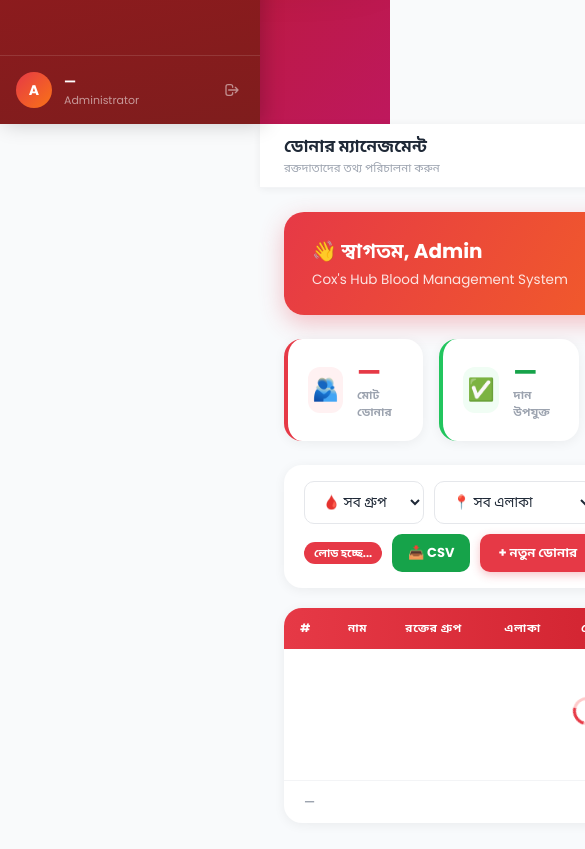
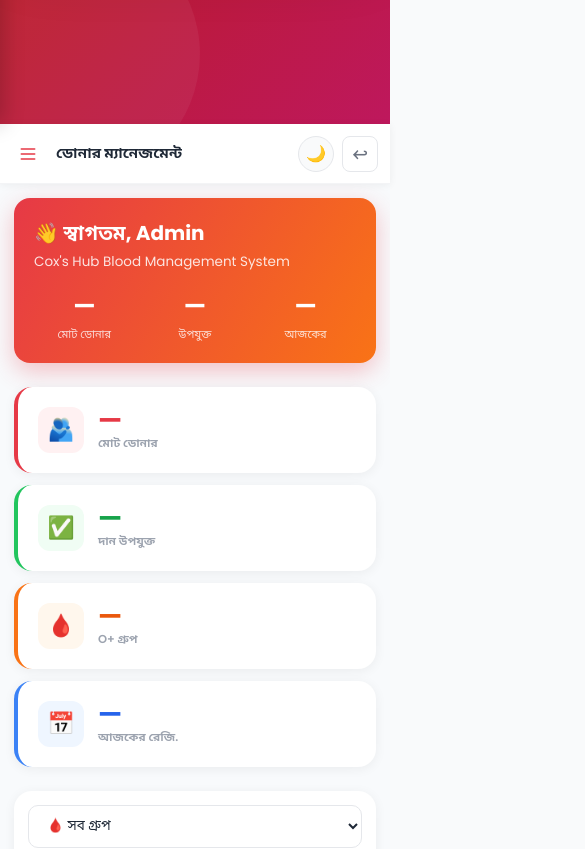
Before and after one commit to MKmuslim-777/coxshubblood, a website: page dashboard.html in a window 390 px wide. Shown: the part 720-1569 px from the top of the page, 585 px wide, since content can reach past the window. Drawn offline with nearby package versions, Linux system fonts and the light colour scheme.

Commit message:
Add files via upload

```diff
--- a/dashboard.html
+++ b/dashboard.html
@@ -113,6 +113,184 @@ tailwind.config = {
 
   /* Topbar user avatar */
   .avatar { width: 36px; height: 36px; border-radius: 50%; background: linear-gradient(135deg,#e63946,#f97316); display: flex; align-items: center; justify-content: center; color: #fff; font-weight: 800; font-size: 14px; }
+
+  /* Dashboard responsive layout */
+  #dashboard > div {
+    min-width: 0;
+  }
+  #dashboard main {
+    min-width: 0;
+  }
+  .card {
+    min-width: 0;
+  }
+  table {
+    min-width: 760px;
+  }
+  #donorPageBtns {
+    flex-wrap: wrap;
+    justify-content: flex-end;
+  }
+
+  @media (max-width: 1180px) {
+    #tab-donors > div:nth-of-type(2) {
+      grid-template-columns: repeat(2, minmax(0, 1fr)) !important;
+    }
+  }
+
+  @media (max-width: 900px) {
+    #sidebar {
+      transform: translateX(-100%) !important;
+    }
+    #sidebar.is-open {
+      transform: translateX(0) !important;
+    }
+    #dashboard > div {
+      margin-left: 0 !important;
+      width: 100%;
+    }
+    #sidebarToggle {
+      display: inline-flex !important;
+      align-items: center;
+      justify-content: center;
+    }
+    #dashboard header {
+      padding: 0 16px !important;
+    }
+    #dashboard main {
+      padding: 18px !important;
+    }
+  }
+
+  @media (max-width: 640px) {
+    .btn-red,
+    .btn-outline,
+    .btn-ghost {
+      width: 100%;
+      justify-content: center;
+      text-align: center;
+    }
+    .modal-wrap {
+      align-items: flex-start;
+      overflow-y: auto;
+      padding: 12px;
+    }
+    .modal-box {
+      max-width: 100%;
+      padding: 20px;
+      border-radius: 16px;
+      max-height: calc(100vh - 24px);
+      overflow-y: auto;
+    }
+    #dashboard header {
+      height: auto !important;
+      min-height: 60px;
+      gap: 10px;
+      padding: 10px 12px !important;
+    }
+    #dashboard header > div:first-child {
+      min-width: 0;
+    }
+    #pageTitle {
+      font-size: 15px !important;
+      white-space: nowrap;
+      overflow: hidden;
+      text-overflow: ellipsis;
+      max-width: 52vw;
+    }
+    #pageSubtitle {
+      display: none;
+    }
+    #dashboard header > div:last-child {
+      gap: 8px !important;
+    }
+    #dashboard header > div:last-child button:last-child {
+      width: 36px;
+      height: 36px;
+      padding: 0 !important;
+      font-size: 0 !important;
+      overflow: hidden;
+      position: relative;
+    }
+    #dashboard header > div:last-child button:last-child::before {
+      content: "↩";
+      font-size: 16px;
+      color: inherit;
+    }
+    #dashboard main {
+      padding: 14px !important;
+    }
+    #tab-donors > div:first-child {
+      align-items: flex-start !important;
+      padding: 20px !important;
+      border-radius: 16px !important;
+    }
+    #tab-donors > div:first-child > div:last-child {
+      width: 100%;
+      display: grid !important;
+      grid-template-columns: repeat(3, minmax(0, 1fr));
+      gap: 10px !important;
+    }
+    #tab-donors > div:first-child > div:last-child > div[style*="width:1px"] {
+      display: none;
+    }
+    #tab-donors > div:nth-of-type(2) {
+      grid-template-columns: 1fr !important;
+      gap: 12px !important;
+    }
+    #tab-donors > div:nth-of-type(3) {
+      align-items: stretch !important;
+      padding: 14px !important;
+    }
+    #tab-donors > div:nth-of-type(3) select,
+    #tab-donors > div:nth-of-type(3) button,
+    #tab-donors > div:nth-of-type(3) .badge {
+      width: 100% !important;
+    }
+    #tab-donors > div:nth-of-type(3) > div[style*="flex:1"] {
+      display: none;
+    }
+    #tab-donors > div:nth-of-type(4) > div:last-child {
+      align-items: stretch !important;
+      flex-direction: column;
+    }
+    #donorPageBtns {
+      justify-content: flex-start;
+    }
+    #tab-notices > .card,
+    #tab-users > .card:first-child {
+      align-items: stretch !important;
+      padding: 18px !important;
+    }
+    #noticesContainer > div {
+      flex-direction: column;
+    }
+    #noticesContainer > div > div:last-child {
+      width: 100%;
+    }
+    #noticesContainer > div > div:last-child button {
+      flex: 1;
+    }
+    #donorForm > div:first-of-type,
+    #noticeForm div[style*="grid-template-columns:1fr 1fr"],
+    #userForm > div:first-of-type {
+      grid-template-columns: 1fr !important;
+    }
+    #donorForm > div:last-child,
+    #noticeForm > div:last-child,
+    #userForm > div:last-child {
+      flex-direction: column;
+    }
+    #toastBox {
+      left: 12px !important;
+      right: 12px !important;
+      bottom: 12px !important;
+    }
+    #toastBox > div {
+      min-width: 0 !important;
+      width: 100%;
+    }
+  }
 </style>
 </head>
 <body class="bg-gray-50 text-gray-800 min-h-screen" id="appBody">
@@ -594,7 +772,7 @@ function toggleDark() {
 // ── Sidebar ──
 function toggleSidebar() {
   const s = $('sidebar');
-  s.style.transform = s.style.transform === 'translateX(-100%)' ? 'translateX(0)' : 'translateX(-100%)';
+  s.classList.toggle('is-open');
 }
 
 // ── Tab switching ──
@@ -627,6 +805,8 @@ function switchTab(tab) {
   if (tab === 'donors')  loadDonors(1);
   if (tab === 'notices') loadNotices();
   if (tab === 'users')   loadUsers();
+
+  if (window.innerWidth <= 900) $('sidebar').classList.remove('is-open');
 }
 
 // ── Auth ──
```
